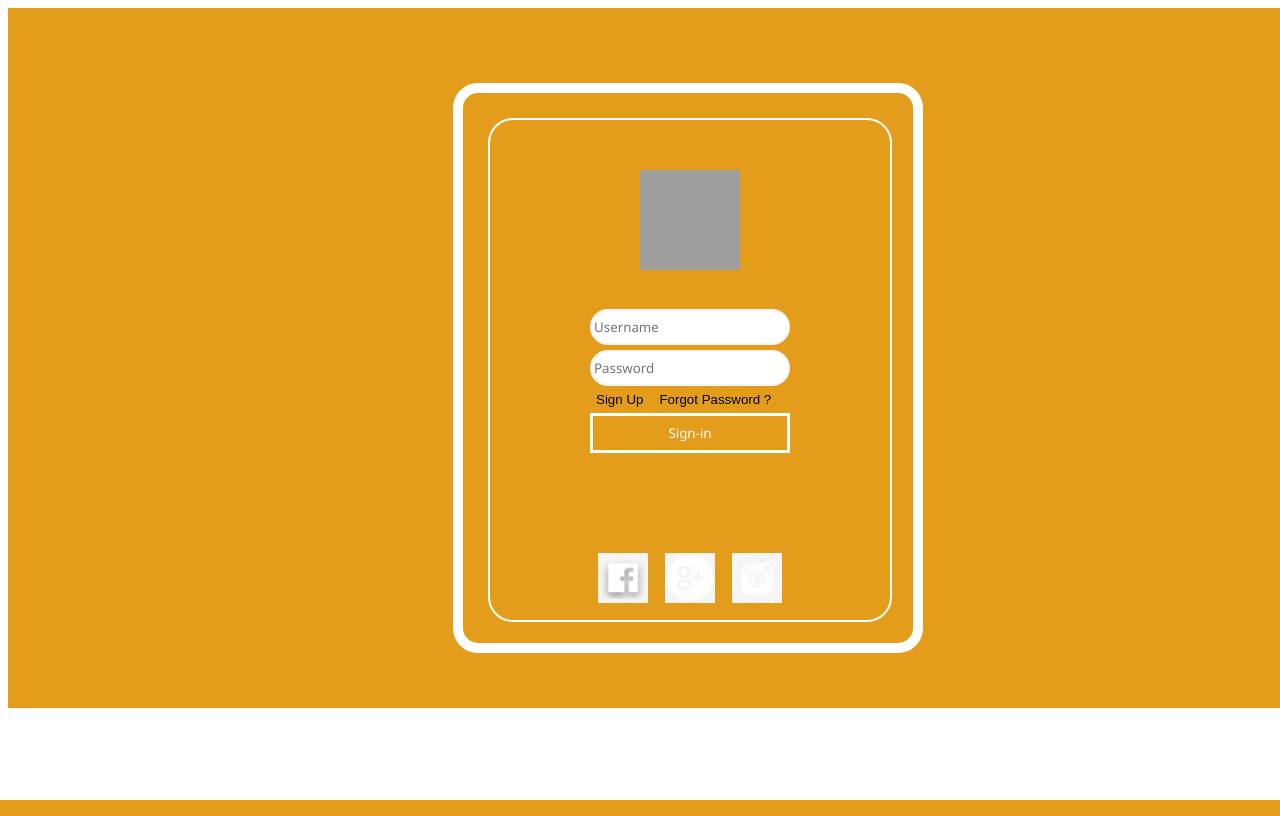
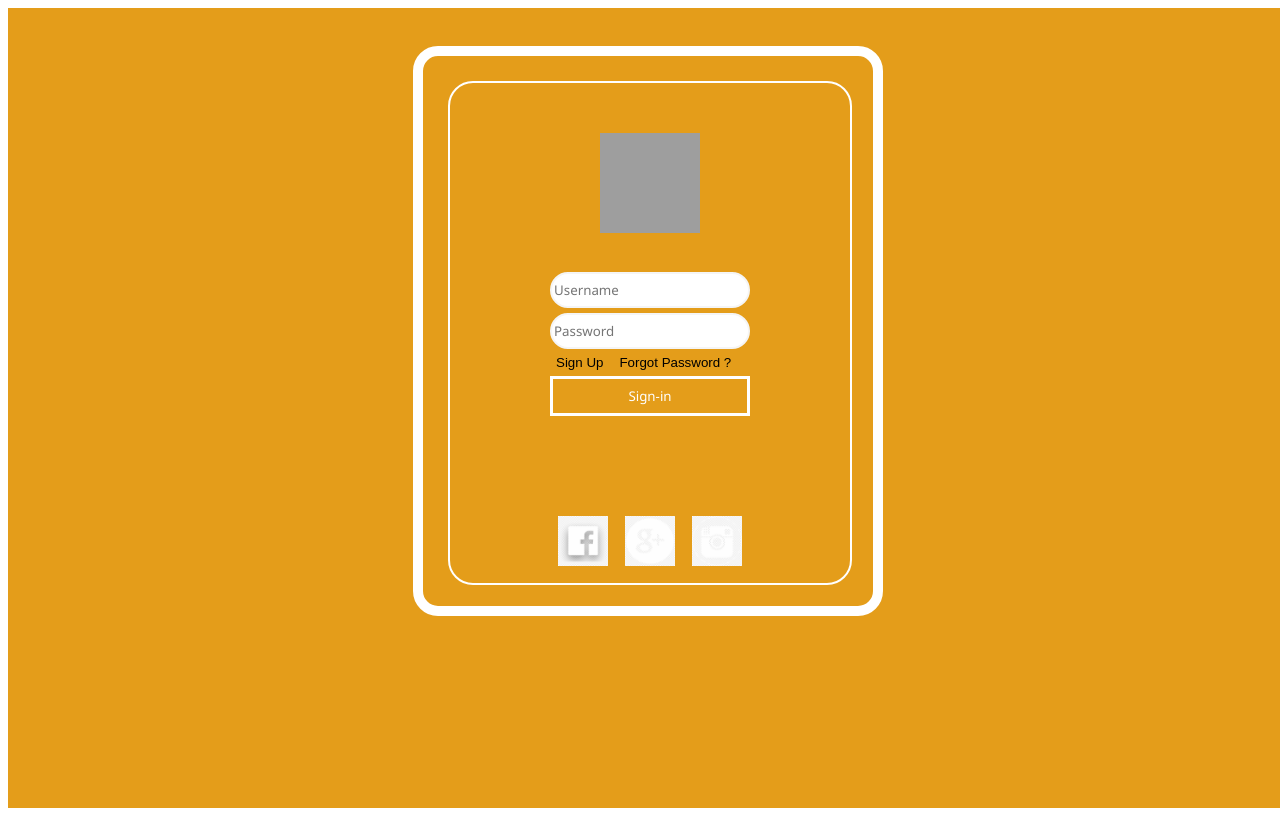
Before and after one commit to ElmendaLushaj/Projekti-Grupor, a PHP site: page / in a window 1280 px wide; the page is wider, and only the part inside the window is pictured. Run offline with PHP 8.4, Linux system fonts and the light colour scheme; grey boxes are pictures that could not be loaded.

Commit message:
fourth commit

```diff
--- a/index.html
+++ b/index.html
@@ -5,13 +5,15 @@
     <link rel="stylesheet" type="text/css" href="style.css"/>
     <script>
     function noData(){
-        var nu=null;
+        var nu = null;
         var res=document.querySelector('.text1');
         console.log(res+nu);
         if (res==nu) {
-            var response=alert("Username or password is empty!");
-        console.log(response);
+            /*var response=*/alert("Username or password is empty!");
+        /*console.log(response);*/
+
         }
+
 
     }
     </script>
@@ -35,13 +37,6 @@
 <button id='button1' onclick='noData()'>Sign-in</button>
 
 </form>
-
-
-
-
-
-
-
  <div class = "icons">
     <a href="https://www.facebook.com/"><img id ="social" src = "facebook.png"/></a>
 
--- a/style.css
+++ b/style.css
@@ -4,8 +4,9 @@
 
 .bodyy{
 
-        height:700px;
-        width:1360px;
+        margin: 0;
+        width: 100vw;
+        height: 100vh;
         display: flex;
         justify-content: center;
 
@@ -23,8 +24,8 @@
       width: 450px;
       border: 10px solid white;
       border-radius: 25px;
-      margin-bottom: 75px;
-      margin-top: 75px;
+      margin-top: 3%;
+
 
 
 }
```
